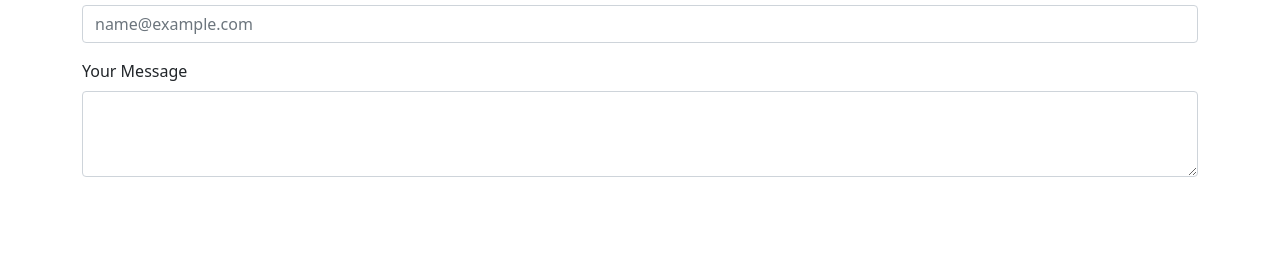
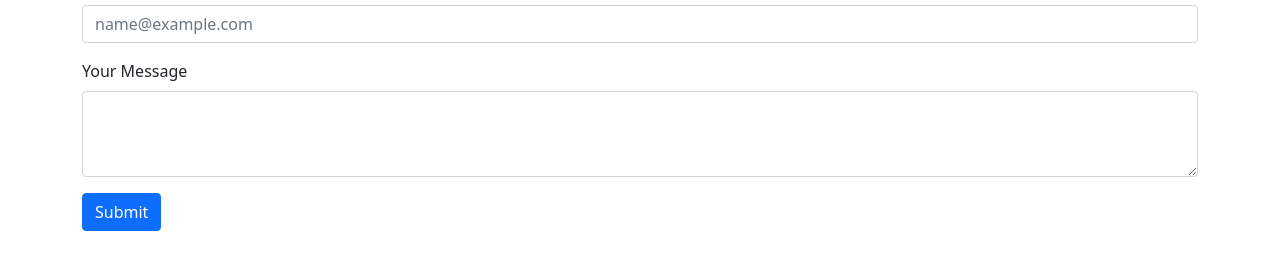
Before and after one commit to Himanshu-Bhalla-2002/my-portfolio, a plain HTML site: page contact.html in a window 1280 px wide. Shown: the part 107-376 px from the top of the page. Drawn offline with nearby package versions, Linux system fonts and the light colour scheme.

Commit message:
improved contact.html

```diff
--- a/contact.html
+++ b/contact.html
@@ -25,8 +25,11 @@
             <textarea class="form-control" id="exampleFormControlTextarea1" rows="3"></textarea>
           </div>
 
+          <btn class= "btn btn-primary"> Submit </btn>
 
     </div>
+
+
     <!-- Optional JavaScript; choose one of the two! -->
 
     <!-- Option 1: Bootstrap Bundle with Popper -->
```
